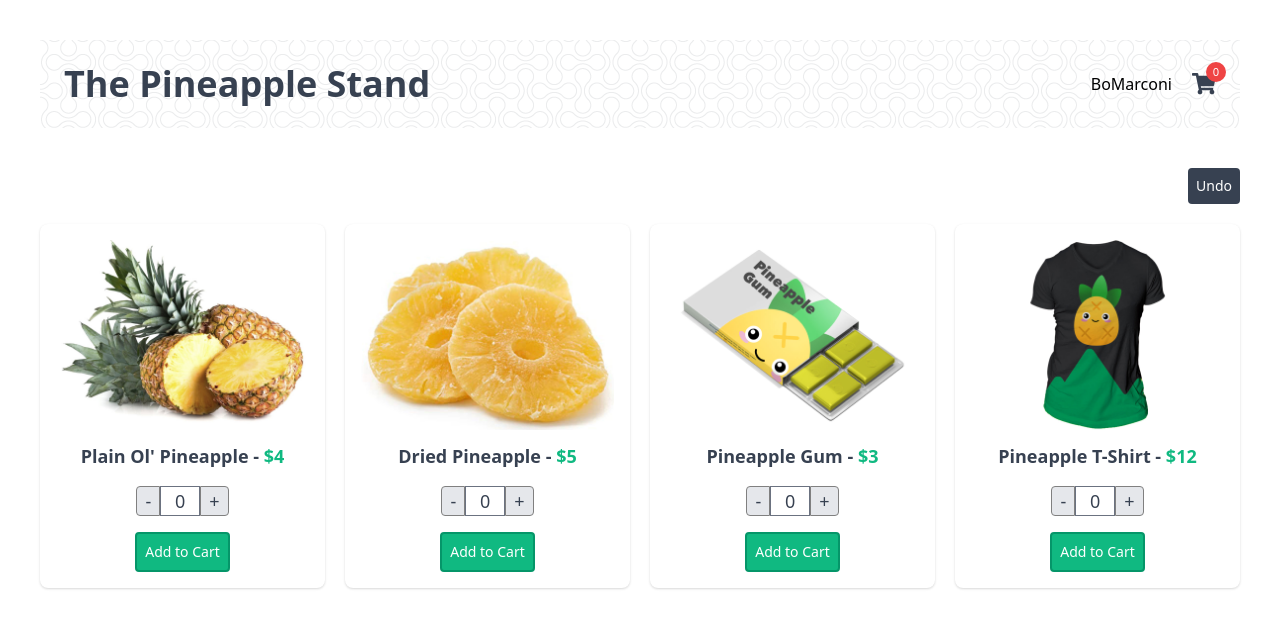
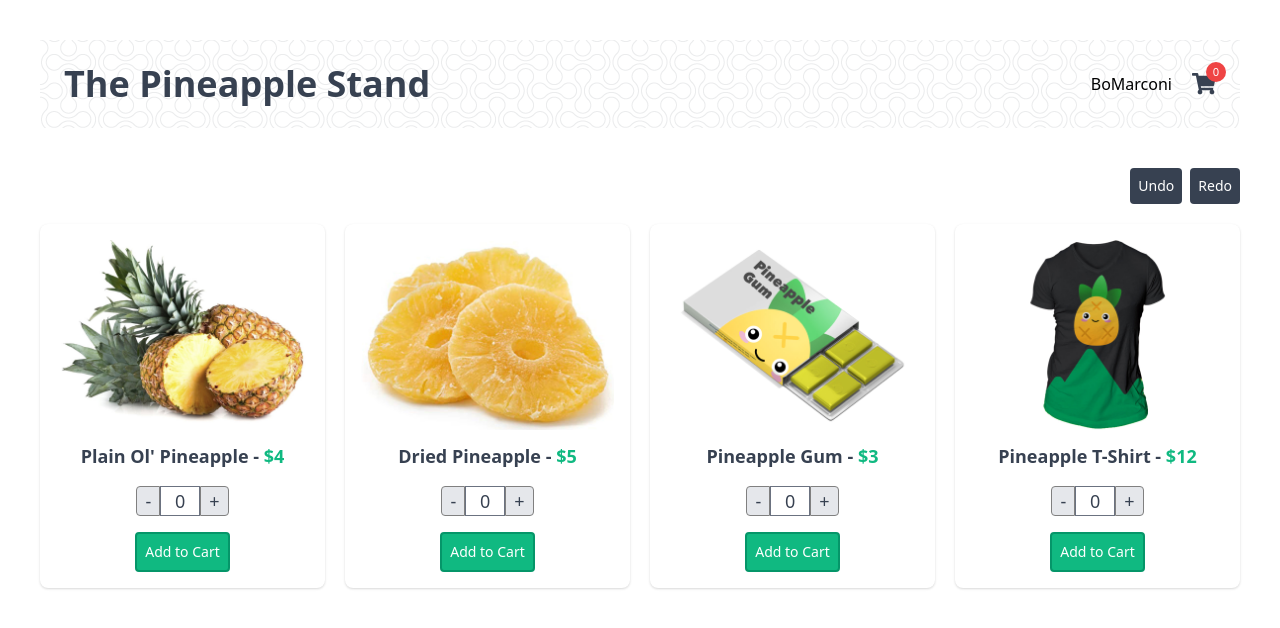
Before and after one commit to BoMarconiHenriksen/vue, a Vue app: page / in a window 1280 px wide. Shown: the top 628 px of the page. Built offline with nearby package versions, Linux system fonts and the light colour scheme.

Commit message:
added a redo button with the help of subsribing to state

```diff
--- a/src/App.vue
+++ b/src/App.vue
@@ -11,14 +11,25 @@ const cartStore = useCartStore();
 
 const history = reactive([]);
 
+const future = reactive([]);
+
 const doingHistory = ref(false);
 
 history.push(JSON.stringify(cartStore.$state));
 
+const redo = () => {
+  const latestState = future.pop();
+  if(!latestState) return;
+  doingHistory.value = true;
+  history.push(latestState);
+  cartStore.$state = JSON.parse(latestState);
+  doingHistory.value = false;
+};
+
 const undo = () => {
-  if(history.length === 1) return
+  if(history.length === 1) return;
   doingHistory.value = true;
-  history.pop();
+  future.push(history.pop());
   cartStore.$state = JSON.parse(history.at(-1));
   doingHistory.value = false;
 }
@@ -28,7 +39,9 @@ cartStore.$subscribe((mutation, state) => {
   console.log({ state });
 
   if(!doingHistory.value) {
-    history.push(JSON.stringify(state))
+    history.push(JSON.stringify(state));
+    // this is if you click undo and add a new product then the future is reset so nothing happens if you click redo
+    future.splice(0, future.length);
   };
 });
 
@@ -57,6 +70,7 @@ productStore.fill();
     <TheHeader />
     <div class="mb-5 flex justify-end">
       <AppButton @click="undo">Undo</AppButton>
+      <AppButton class="ml-2" @click="redo">Redo</AppButton>
     </div>
     <ul class="sm:flex flex-wrap lg:flex-nowrap gap-5">
       <ProductCard
```
